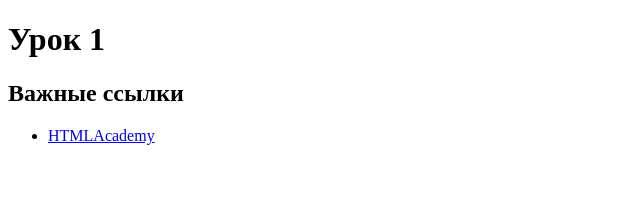
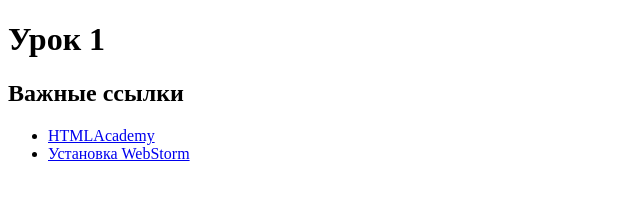
Before and after one commit to vas-serna/htm-lessons-1, a plain HTML site: page index.html in a window 1280 px wide. Shown: the whole page, without its empty margins (0-640 px from the left). Drawn offline with Linux system fonts and the light colour scheme.

Commit message:
Добавлена ссылка WebStorm

```diff
--- a/index.html
+++ b/index.html
@@ -11,6 +11,9 @@
         <li>
             <a href="https://htmlacademy.ru"> HTMLAcademy </a>
         </li>
+        <li>
+            <a href="http://www.jetbrains.com/webstorm/download/#section=windows"> Установка WebStorm </a>
+        </li>
     </ul>
 </body>
 </html>
```
